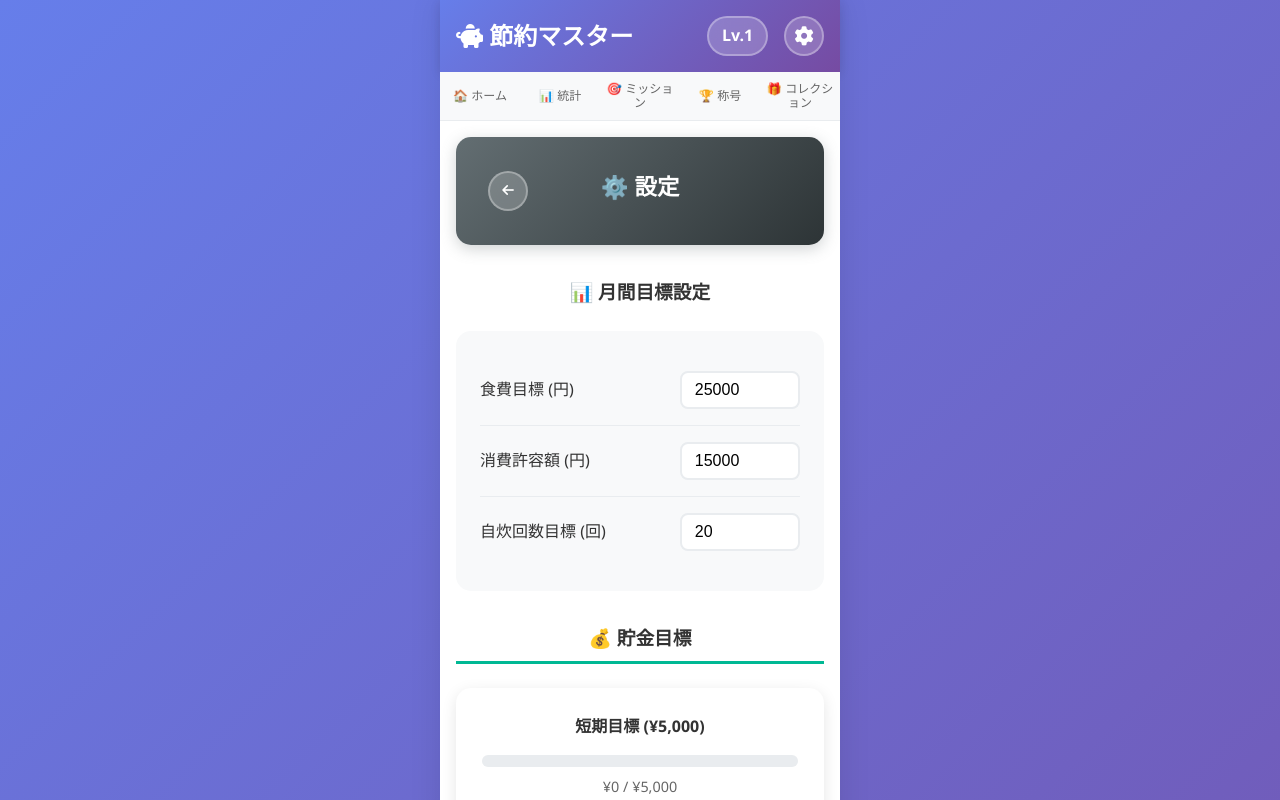
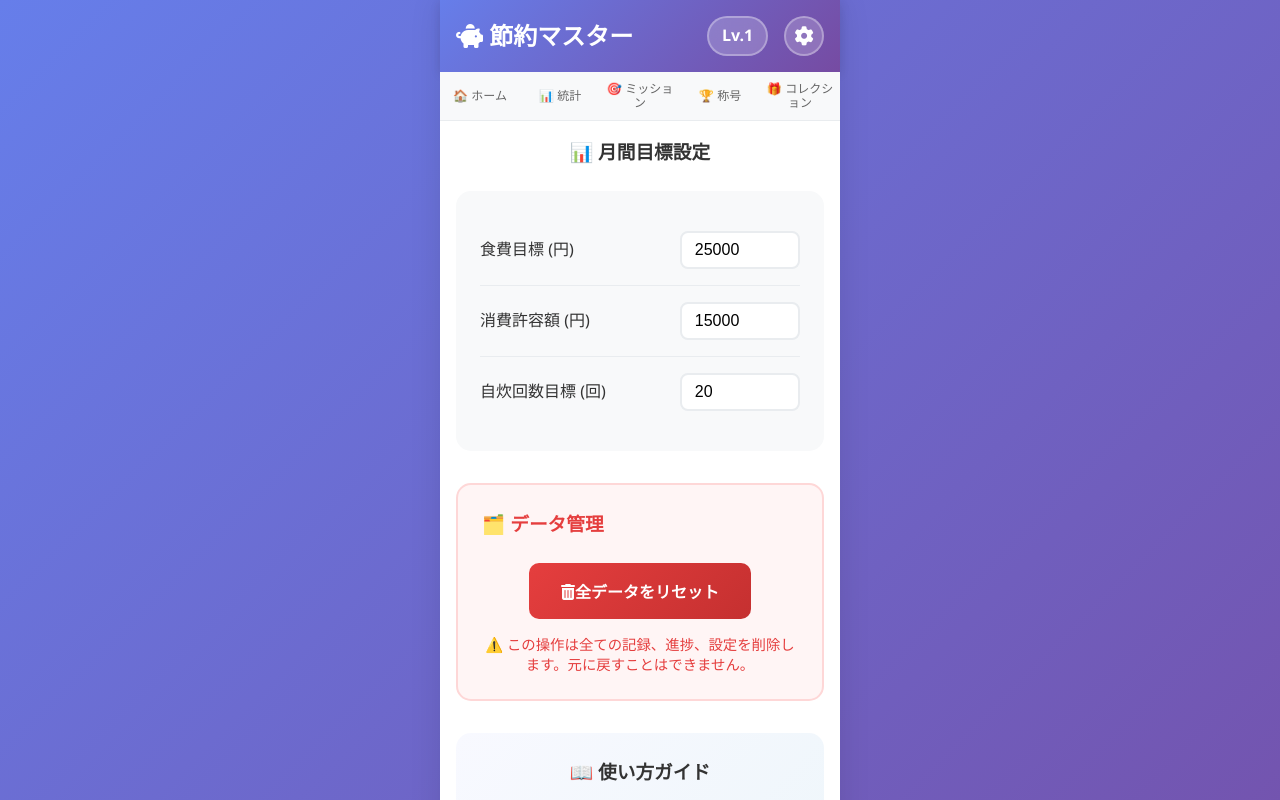
Before and after one commit to fujihira13/MealQuest, a React (Vite) app: page / in a window 1280 px wide. Both pictures are taken after a click on the button "設定". Shown: the top 800 px of the page. Built offline with nearby package versions, Linux system fonts and the light colour scheme.

Commit message:
設定画面修正

```diff
--- a/src/components/Tabs/SettingsTab.tsx
+++ b/src/components/Tabs/SettingsTab.tsx
@@ -1,64 +1,40 @@
-import React from 'react';
-import { useAppStore, useUIStore } from '@/store/useAppStore';
+import React from "react";
+import { useAppStore, useUIStore } from "@/store/useAppStore";
 
 export const SettingsTab: React.FC = () => {
-  const {
-    goals,
-    userData,
-    updateGoals,
-    updateMonthlyData,
-    resetAllData
-  } = useAppStore();
+  const { goals, userData, updateGoals, updateMonthlyData, resetAllData } =
+    useAppStore();
 
   const { showNotification, showConfirmDialog, setCurrentTab } = useUIStore();
 
   const handleBackToHome = () => {
-    setCurrentTab('home');
+    setCurrentTab("home");
   };
 
-  const handleGoalUpdate = (type: 'expense' | 'allowance' | 'cooking', value: string) => {
+  const handleGoalUpdate = (
+    type: "expense" | "allowance" | "cooking",
+    value: string
+  ) => {
     const numValue = parseInt(value);
     if (isNaN(numValue) || numValue <= 0) return;
 
     updateGoals(type, numValue);
     updateMonthlyData();
-    showNotification('success', '目標を更新しました');
+    showNotification("success", "目標を更新しました");
   };
 
   const handleDataReset = () => {
     showConfirmDialog(
-      '全てのデータをリセットしますか？この操作は元に戻せません。',
+      "全てのデータをリセットしますか？この操作は元に戻せません。",
       () => {
         resetAllData();
-        showNotification('success', 'データをリセットしました');
+        showNotification("success", "データをリセットしました");
       }
     );
   };
 
-  // 貯金目標の進捗計算
-  const savingsGoals = [
-    { current: Math.min(userData.totalSavings, 5000), target: 5000, title: '短期目標' },
-    { current: Math.min(userData.totalSavings, 20000), target: 20000, title: '中期目標' },
-    { current: Math.min(userData.totalSavings, 50000), target: 50000, title: '長期目標' }
-  ];
-
   return (
     <section className="tab-content active">
-      {/* 設定ヘッダー */}
-      <div className="settings-header">
-        <button
-          className="back-to-home-btn"
-          onClick={handleBackToHome}
-          title="ホームに戻る"
-        >
-          <i className="fas fa-arrow-left"></i>
-        </button>
-        <div className="settings-title">
-          <h3>⚙️ 設定</h3>
-        </div>
-        <div className="header-spacer"></div>
-      </div>
-
       {/* 月間目標設定 */}
       <div className="settings-section">
         <h3>📊 月間目標設定</h3>
@@ -68,7 +44,7 @@ export const SettingsTab: React.FC = () => {
             <input
               type="number"
               defaultValue={goals.monthlyExpenseGoal}
-              onChange={(e) => handleGoalUpdate('expense', e.target.value)}
+              onChange={(e) => handleGoalUpdate("expense", e.target.value)}
             />
           </div>
           <div className="setting-item">
@@ -76,7 +52,7 @@ export const SettingsTab: React.FC = () => {
             <input
               type="number"
               defaultValue={goals.allowanceGoal}
-              onChange={(e) => handleGoalUpdate('allowance', e.target.value)}
+              onChange={(e) => handleGoalUpdate("allowance", e.target.value)}
             />
           </div>
           <div className="setting-item">
@@ -84,54 +60,23 @@ export const SettingsTab: React.FC = () => {
             <input
               type="number"
               defaultValue={goals.cookingGoal}
-              onChange={(e) => handleGoalUpdate('cooking', e.target.value)}
+              onChange={(e) => handleGoalUpdate("cooking", e.target.value)}
             />
           </div>
         </div>
       </div>
 
-      {/* 貯金目標セクション */}
-      <div className="savings-goals-section">
-        <h3>💰 貯金目標</h3>
-        <div className="savings-goal-cards">
-          {savingsGoals.map((goal, index) => (
-            <div key={index} className="savings-goal-card">
-              <h4>{goal.title} (¥{goal.target.toLocaleString()})</h4>
-              <div className="savings-progress">
-                <div className="savings-progress-bar">
-                  <div
-                    className="savings-progress-fill"
-                    style={{
-                      width: `${Math.min((goal.current / goal.target) * 100, 100)}%`,
-                      background: goal.current >= goal.target
-                        ? 'linear-gradient(135deg, #00b894, #00a085)'
-                        : 'linear-gradient(135deg, #667eea, #764ba2)'
-                    }}
-                  ></div>
-                </div>
-                <div className="savings-progress-text">
-                  ¥{goal.current.toLocaleString()} / ¥{goal.target.toLocaleString()}
-                </div>
-              </div>
-            </div>
-          ))}
-        </div>
-      </div>
-
-
       {/* データ管理 */}
       <div className="data-management-section">
         <h3>🗂️ データ管理</h3>
         <div className="data-actions">
-          <button
-            className="reset-btn"
-            onClick={handleDataReset}
-          >
+          <button className="reset-btn" onClick={handleDataReset}>
             <i className="fas fa-trash-alt"></i>
             全データをリセット
           </button>
           <p className="reset-warning">
-            ⚠️ この操作は全ての記録、進捗、設定を削除します。元に戻すことはできません。
+            ⚠️
+            この操作は全ての記録、進捗、設定を削除します。元に戻すことはできません。
           </p>
         </div>
       </div>
@@ -146,15 +91,21 @@ export const SettingsTab: React.FC = () => {
           </div>
           <div className="guide-item">
             <h4>🍳 自炊記録</h4>
-            <p>自炊をした時間帯（朝・昼・夜）をタップしてポイントを獲得しましょう</p>
+            <p>
+              自炊をした時間帯（朝・昼・夜）をタップしてポイントを獲得しましょう
+            </p>
           </div>
           <div className="guide-item">
             <h4>💎 節約記録</h4>
-            <p>誘惑に負けずに節約できた時は節約記録で貯金額を積み上げましょう</p>
+            <p>
+              誘惑に負けずに節約できた時は節約記録で貯金額を積み上げましょう
+            </p>
           </div>
           <div className="guide-item">
             <h4>🎯 ミッション</h4>
-            <p>デイリー・ウィークリーミッションを達成してポイントを稼ぎましょう</p>
+            <p>
+              デイリー・ウィークリーミッションを達成してポイントを稼ぎましょう
+            </p>
           </div>
         </div>
       </div>
```
